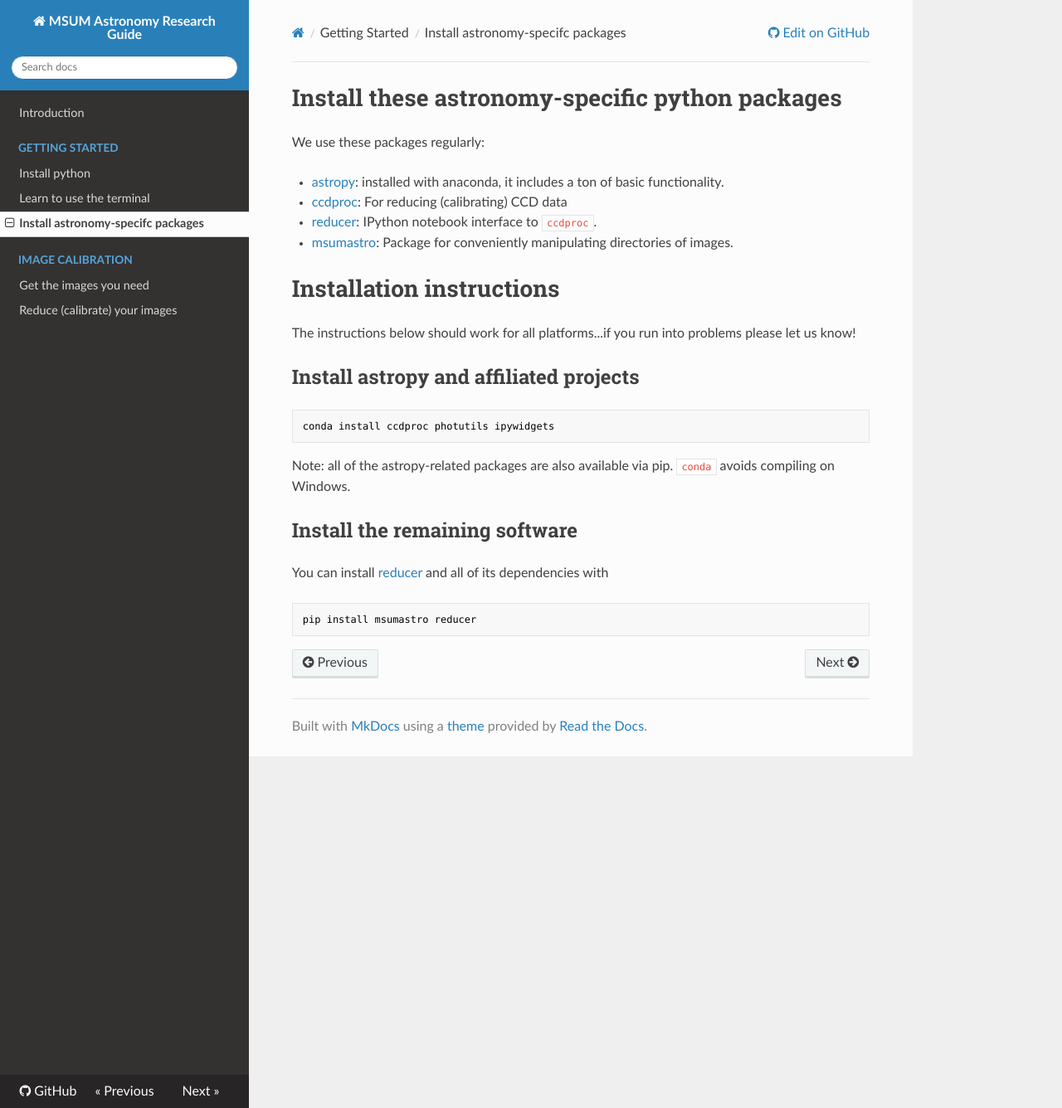
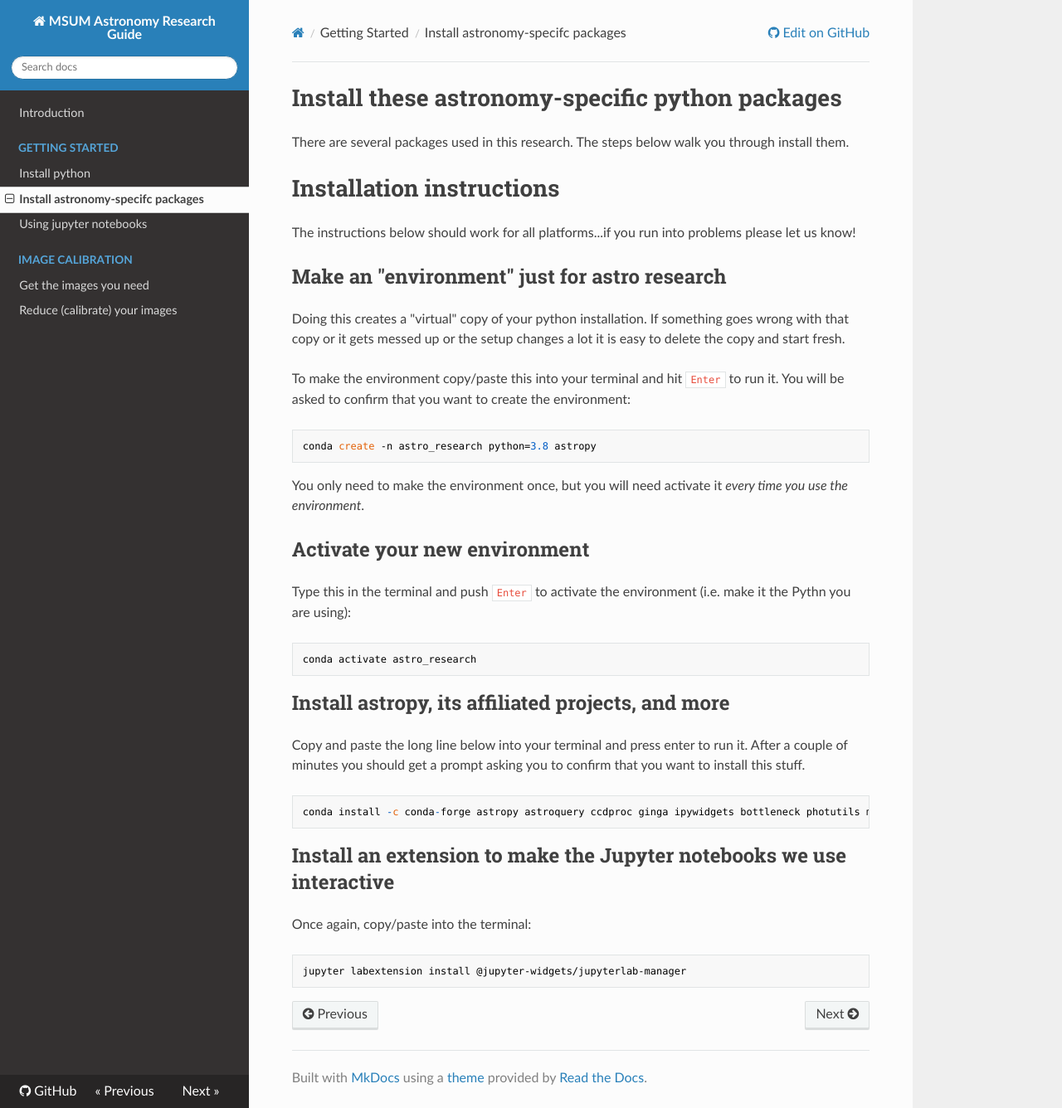
Before and after one commit to mwcraig/astro_research_setup, an MkDocs documentation site: the page built from docs/getting-started/install-astro-stuff.md, in a window 1280 px wide and 1336 px high. Shown: the whole window at 83% size. Built offline with MkDocs 1.6.1, drawn with Linux system fonts in a browser that asks for light colours; nearby versions of some CDN libraries; old or Windows-style settings are respelled for this version of MkDocs.

Commit message:
Update setup instructions for 2021

````diff
--- a/docs/getting-started/install-astro-stuff.md
+++ b/docs/getting-started/install-astro-stuff.md
@@ -1,28 +1,43 @@
 # Install these astronomy-specific python packages
 
-We use these packages regularly:
-
-+ [astropy](http://astropy.org): installed with anaconda, it includes a ton of basic functionality.
-+ [ccdproc](http://ccdproc.readthedocs.org): For reducing (calibrating) CCD data
-+ [reducer](https://github.com/mwcraig/reducer): IPython notebook interface to `ccdproc`.
-+ [msumastro](http://msum-astro.readthedocs.org): Package for conveniently manipulating directories of images.
+There are several packages used in this research. The steps below walk you through install them.
 
 # Installation instructions
 
 The instructions below should work for all platforms...if you run into problems please let us know!
 
-## Install astropy and affiliated projects
+## Make an "environment" just for astro research
+
+Doing this creates a "virtual" copy of your python installation. If something goes wrong with that copy or it gets messed up or the setup changes a lot it is easy to delete the copy and start fresh.
+
+To make the environment copy/paste this into your terminal and hit `Enter` to run it. You will be asked to confirm that you want to create the environment:
 
 ```
-conda install ccdproc photutils ipywidgets
+conda create -n astro_research python=3.8 astropy
 ```
 
-Note: all of the astropy-related packages are also available via pip. `conda` avoids compiling on Windows.
+You only need to make the environment once, but you will need activate it *every time you use the environment*.
 
-## Install the remaining software
+## Activate your new environment
 
-You can install [reducer](https://reducer.readthedocs.org) and all of its dependencies with
+Type this in the terminal and push `Enter` to activate the environment (i.e. make it the Pythn you are using):
 
 ```
-pip install msumastro reducer
+conda activate astro_research
 ```
+
+## Install astropy, its affiliated projects, and more
+
+Copy and paste the long line below into your terminal and press enter to run it. After a couple of minutes you should get a prompt asking you to confirm that you want to install this stuff.
+
+```
+conda install -c conda-forge astropy astroquery ccdproc ginga ipywidgets bottleneck photutils matplotlib pandas gatspy pyyaml astrowidgets jupyterlab=2 jedi=0.17 ipympl nodejs
+```
+
+## Install an extension to make the Jupyter notebooks we use interactive
+
+Once again, copy/paste into the terminal:
+
+```
+jupyter labextension install @jupyter-widgets/jupyterlab-manager
+```
--- a/mkdocs.yml
+++ b/mkdocs.yml
@@ -5,7 +5,7 @@ repo_url: https://github.com/mwcraig/astro_research_setup
 pages:
     - ['index.md', 'Introduction']
     - ['getting-started/install_python.md', 'Getting Started', 'Install python']
-    - ['getting-started/learn_terminal.md', 'Getting Started', 'Learn to use the terminal']
     - ['getting-started/install-astro-stuff.md', 'Getting Started', 'Install astronomy-specifc packages']
+    - ['getting-started/run-notebooks.md', 'Getting Started', 'Using jupyter notebooks']
     - ['calibration/get_images.md', 'Image Calibration', 'Get the images you need']
     - ['calibration/reducer.md', 'Image Calibration', 'Reduce (calibrate) your images']
````
Also changed, not shown: README.md (+1 -1 lines), docs/getting-started/install_python.md (+11 -21 lines), docs/getting-started/run-notebooks.md (added, +10 -0 lines).
